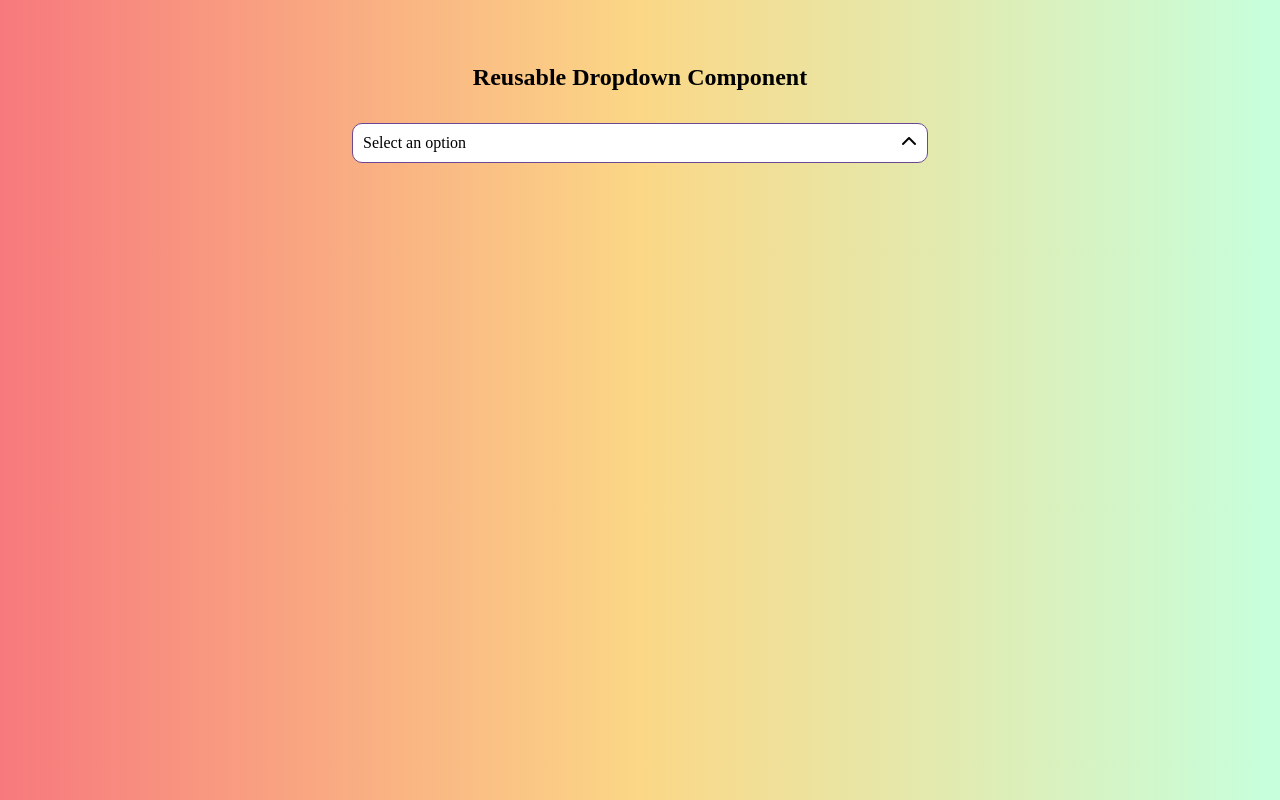
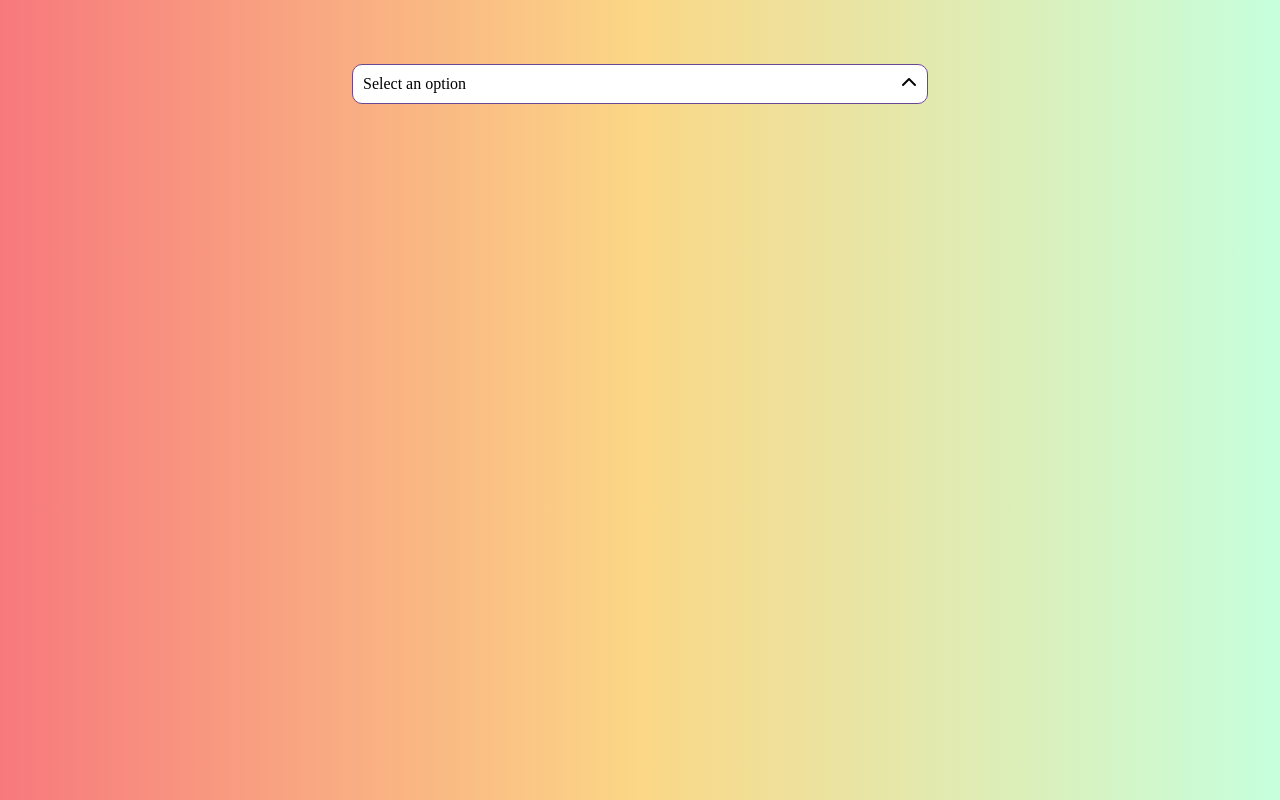
Before and after one commit to babajankhanp/atomic-work-assignment, a Next.js app: page / in a window 1280 px wide. Built offline with nearby package versions, Linux system fonts and the light colour scheme.

Commit message:
Revert "phase-2 completed"
This reverts commit b8b0818344de42ebbbbcbf8e5c0f2ea35d08bccf.

pushed

```diff
--- a/components/Dropdown/Dropdown.container.js
+++ b/components/Dropdown/Dropdown.container.js
@@ -1,4 +1,10 @@
-import React, { useState, useEffect, useRef } from 'react';
+/**
+Author - Babajan
+Git - https://github.com/babajankhanp
+* */
+
+import React, { useState, useEffect,useRef } from 'react';
+
 import Dropdown from './Dropdown';
 import { useClickOutside } from '@/hooks';
 
@@ -8,11 +14,9 @@ const DropdownContainer = ({ url, searchExternal = false }) => {
   const [filteredOptions, setFilteredOptions] = useState([]);
   const [selectedOption, setSelectedOption] = useState(null);
   const [searchTerm, setSearchTerm] = useState('');
-  const [focusedIndex, setFocusedIndex] = useState(-1);
   const dropdownRef = useRef(null);
-  const searchInputRef = useRef(null);
 
-  useClickOutside(dropdownRef, toggleDropdown);
+  useClickOutside(dropdownRef,toggleDropdown)
 
   useEffect(() => {
     if (isOpen && url) {
@@ -20,12 +24,10 @@ const DropdownContainer = ({ url, searchExternal = false }) => {
     }
   }, [isOpen]);
 
-  function toggleDropdown() {
+
+  function toggleDropdown(){
     setIsOpen(!isOpen);
-    if (!isOpen) {
-      setFocusedIndex(-1);
-    }
-  }
+  };
 
   const fetchOptions = async () => {
     try {
@@ -43,6 +45,7 @@ const DropdownContainer = ({ url, searchExternal = false }) => {
     setSearchTerm(value);
 
     if (searchExternal) {
+      // Fetch options from URL based on the search term
       try {
         const response = await fetch(`${url}?search=${value}`);
         const data = await response.json();
@@ -51,6 +54,7 @@ const DropdownContainer = ({ url, searchExternal = false }) => {
         console.error('Error fetching search results:', error);
       }
     } else {
+      // Filter options internally
      const normalizedSearchTerm = value.replace(/\s+/g, '').toLowerCase();
         const filtered = options?.filter((option) => {
             const normalizedOption = option.replace(/\s+/g, '').toLowerCase();
@@ -63,58 +67,18 @@ const DropdownContainer = ({ url, searchExternal = false }) => {
   const handleSelect = (option) => {
     setSelectedOption(option);
     setIsOpen(false);
-    setSearchTerm('');
-    setFocusedIndex(-1);
   };
-
-  const handleKeyDown = (e) => {
-    if (!isOpen) return;
-
-    switch (e.key) {
-      case 'ArrowDown':
-        e.preventDefault();
-        setFocusedIndex((prevIndex) =>
-          prevIndex < filteredOptions.length - 1 ? prevIndex + 1 : 0
-        );
-        break;
-      case 'ArrowUp':
-        e.preventDefault();
-        setFocusedIndex((prevIndex) =>
-          prevIndex > 0 ? prevIndex - 1 : filteredOptions.length - 1
-        );
-        break;
-      case 'Enter':
-        if (focusedIndex >= 0) {
-          handleSelect(filteredOptions[focusedIndex]);
-        }
-        break;
-      case 'Escape':
-        toggleDropdown();
-        break;
-      default:
-        break;
-    }
-  };
-
-  useEffect(() => {
-    if (focusedIndex >= 0 && focusedIndex < filteredOptions.length) {
-      searchInputRef.current?.setAttribute('aria-activedescendant', `option-${focusedIndex}`);
-    }
-  }, [focusedIndex, filteredOptions]);
 
   return (
     <Dropdown
-      selectedOption={selectedOption}
-      toggleDropdown={toggleDropdown}
+    selectedOption ={selectedOption}
+    toggleDropdown = {toggleDropdown}
     dropdownRef={dropdownRef}
-      searchInputRef={searchInputRef}
-      isOpen={isOpen}
-      handleSearch={handleSearch}
+    isOpen = {isOpen}
+    handleSearch = {handleSearch}
     handleSelect={handleSelect}
-      handleKeyDown={handleKeyDown}
-      searchTerm={searchTerm}
-      filteredOptions={filteredOptions}
-      focusedIndex={focusedIndex}
+    searchTerm ={searchTerm}
+    filteredOptions ={filteredOptions}
      />
   );
 };
--- a/components/Dropdown/Dropdown.js
+++ b/components/Dropdown/Dropdown.js
@@ -1,33 +1,30 @@
+/**
+Author - Babajan
+Git - https://github.com/babajankhanp
+* */
+
 import React from "react";
 import styled from "styled-components";
 
 const Dropdown = ({
 	selectedOption,
 	dropdownRef,
-	searchInputRef,
 	toggleDropdown,
 	isOpen,
 	handleSearch,
 	handleSelect,
-	handleKeyDown,
 	searchTerm,
 	filteredOptions,
-	focusedIndex,
 }) => {
 	return (
-		<DropdownContainer aria-hidden={true}>
+		<DropdownContainer>
 			<DropdownWrapper ref={dropdownRef}>
 				<DropdownHeader
 					onClick={toggleDropdown}
-					id="dropdown-header"
-					aria-haspopup="listbox"
-					aria-expanded={isOpen}
-					role="combobox"
-					aria-controls="dropdown-menu"
 				>
 					{selectedOption || "Select an option"}
 					<Chevron isOpen={isOpen}>
-						<i className="fa-solid fa-chevron-up"></i>
+						<i class="fa-solid fa-chevron-up"></i>
 					</Chevron>
 				</DropdownHeader>
 				{isOpen && (
@@ -38,28 +35,18 @@ const Dropdown = ({
 							autoFocus={true}
 							value={searchTerm}
 							onChange={handleSearch}
-							onKeyDown={handleKeyDown}
-							ref={searchInputRef}
-							aria-placeholder="Search options"
-							aria-autocomplete="list"
-							aria-activedescendant={`option-${focusedIndex}`}
+                            aria-placeholder="Search options"
 						/>
-						<DropdownMenu
-							id="dropdown-menu"
-							role="listbox"
-							aria-labelledby="dropdown-header"
-						>
+						<DropdownMenu isOpen={isOpen} aria-expanded={isOpen}>
 							{filteredOptions?.length > 0 ? (
 								filteredOptions?.map((option, index) => (
 									<DropdownItem
-										id={`option-${index}`}
 										key={index}
 										selected={option === selectedOption}
 										onClick={() => handleSelect(option)}
-										tabIndex={-1}
+										tabIndex={0}
 										role="option"
 										aria-selected={option === selectedOption}
-										isFocused={index === focusedIndex}
 									>
 										{option}
 									</DropdownItem>
@@ -81,16 +68,11 @@ const DropdownContainer = styled.div`
 	justify-content: center;
 	align-items: center;
 	width: 100%;
-    margin-top: 2rem;
 `;
 
 const DropdownWrapper = styled.div`
 	position: relative;
 	width: 36rem;
-
-    @media (max-width:768px){
-        width: 100%;
-    }
 `;
 
 const DropdownHeader = styled.div`
@@ -156,8 +138,7 @@ const DropdownItem = styled.li`
 	cursor: pointer;
 	color: black;
 	margin: 0px 4px;
-	background-color: ${(props) =>
-		props.selected || props.isFocused ? "#f5e9fc" : "#fff"};
+	background-color: ${(props) => (props.selected ? "#f5e9fc" : "#fff")};
 
 	&:hover {
 		background-color: #f5e9fc;
--- a/pages/_document.js
+++ b/pages/_document.js
@@ -30,9 +30,8 @@ class MyDocument extends Document {
 
   render() {
     return (
-      <Html lang='en-us'>
+      <Html>
        <Head>
-         <meta charset="UTF-8" />
           <link rel="stylesheet"
             href="https://cdnjs.cloudflare.com/ajax/libs/font-awesome/4.7.0/css/font-awesome.min.css" />
           <script
--- a/pages/index.js
+++ b/pages/index.js
@@ -9,14 +9,14 @@ const Home = () => {
   return (
    <>
      <Head>
-        <title>Atomic Works Assignment</title>
+        <title>Create Next App</title>
         <meta name="description" content="Generated by create next app" />
         <meta name="viewport" content="width=device-width, initial-scale=1" />
         <link rel="icon" href="/favicon.ico" />
       </Head>
-      <Section aria-hidden={true}>
-       <Conatiner aria-hidden={true}>
-        <h1>Reusable Dropdown Component</h1>
+      <Section>
+       <Conatiner>
+        {/* <h1>Reusable Dropdown Component</h1> */}
         <Dropdown url="/api/options" />
         </Conatiner>
       </Section>
@@ -29,7 +29,10 @@ const Home = () => {
   justify-content: space-between;
   align-items: center;
   min-height: 100vh;
-  background: linear-gradient(to right, #f7797d, #FBD786, #C6FFDD);
+  background: #C6FFDD;  /* fallback for old browsers */
+background: -webkit-linear-gradient(to right, #f7797d, #FBD786, #C6FFDD);  /* Chrome 10-25, Safari 5.1-6 */
+background: linear-gradient(to right, #f7797d, #FBD786, #C6FFDD); /* W3C, IE 10+/ Edge, Firefox 16+, Chrome 26+, Opera 12+, Safari 7+ */
+
 `;
 
 const Conatiner = styled.div`
```
Lines whose indentation alone changed are shown as unchanged.
